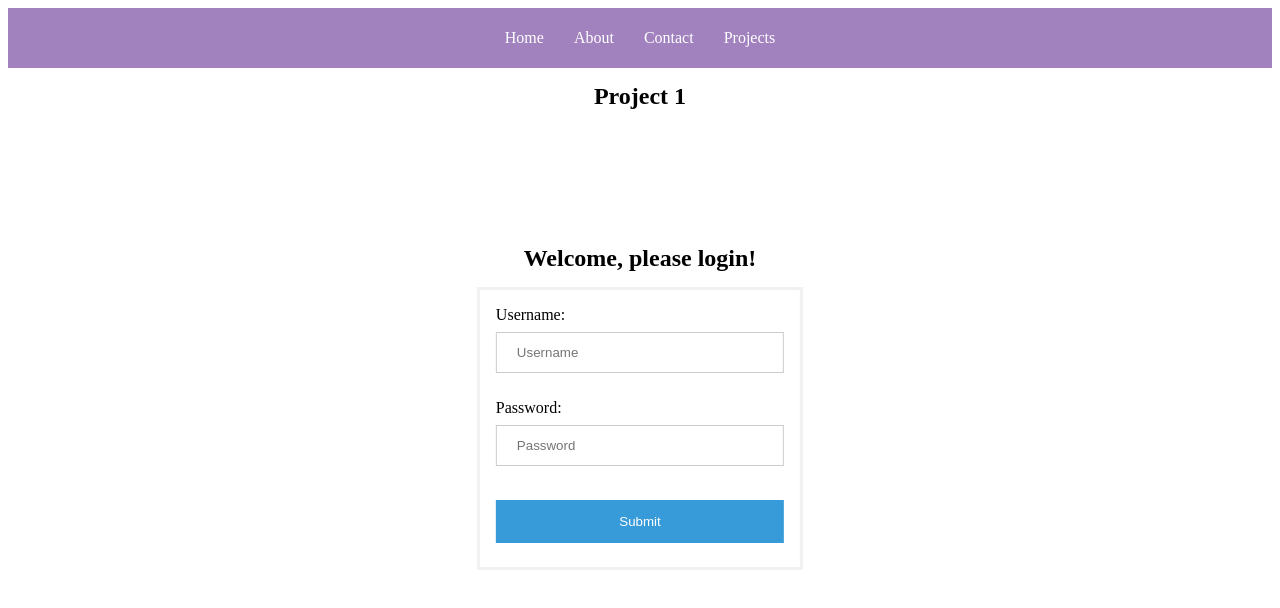
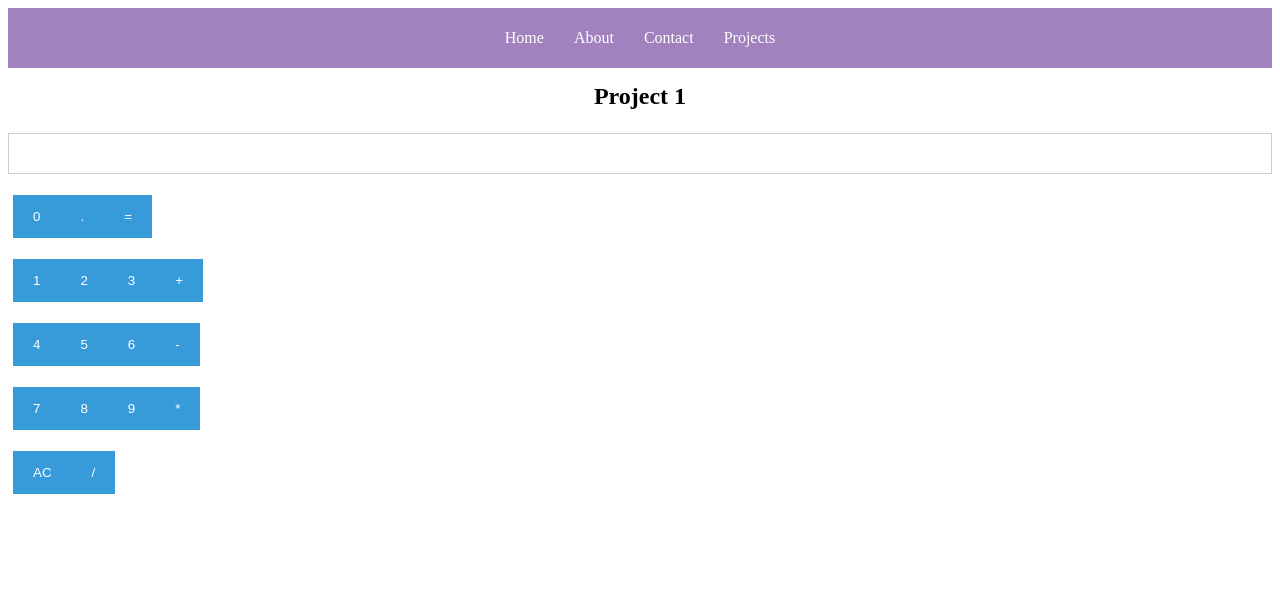
Before and after one commit to ash730xo/Portfolio_Website, a React (Vite) app: page /projects in a window 1280 px wide. Shown: the top 608 px of the page. Built offline with nearby package versions, Linux system fonts and the light colour scheme; a web font is replaced by a local one.

Commit message:
calculator styles

```diff
--- /dev/null
+++ b/src/Components/Calculator.jsx
@@ -0,0 +1,51 @@
+import React from 'react'
+import '../Styles/Calculator.css'
+
+function Calculator() {
+
+    function handleButton() {
+        console.log("Ive been clicked")
+    }
+
+  return (
+    <div className='calculator_container'>
+        <div className="textbox_output">
+            <input type="text" readOnly/>
+        </div>
+
+        <div className='button_container'>
+        <div className="row1">
+            <button onClick={handleButton}>0</button>
+            <button onClick={handleButton}>.</button>
+            <button onClick={handleButton}>=</button>
+        </div>
+        <div className="row2">
+            <button onClick={handleButton}>1</button>
+            <button onClick={handleButton}>2</button>
+            <button onClick={handleButton}>3</button>
+            <button onClick={handleButton}>+</button>
+        </div>
+        <div className="row3">
+            <button onClick={handleButton}>4</button>
+            <button onClick={handleButton}>5</button>
+            <button onClick={handleButton}>6</button>
+            <button onClick={handleButton}>-</button>
+        </div>
+        <div className="row4">
+            <button onClick={handleButton}>7</button>
+            <button onClick={handleButton}>8</button>
+            <button onClick={handleButton}>9</button>
+            <button onClick={handleButton}>*</button>
+        </div>
+        <div className="row5">
+            <button onClick={handleButton}>AC</button>
+            <button onClick={handleButton}>/</button>
+        </div>
+
+        </div>
+
+    </div>
+  )
+}
+
+export default Calculator
--- a/src/Pages/Projects.jsx
+++ b/src/Pages/Projects.jsx
@@ -1,12 +1,14 @@
 import React from 'react'
 
 import Login_page from '../Components/Login_page'
+import Calculator from '../Components/Calculator'
 
 function Projects() {
   return (
     <div>
       <h1> Project 1 </h1>
-      <Login_page />
+      {/* <Login_page /> */}
+      <Calculator />
     </div>
   )
 }
--- /dev/null
+++ b/src/Styles/Calculator.css
@@ -0,0 +1,5 @@
+.row1, .row2, .row3, .row4, .row5 {
+    width: 5%;
+    display: flex;
+    margin: 5px;;
+}
```
